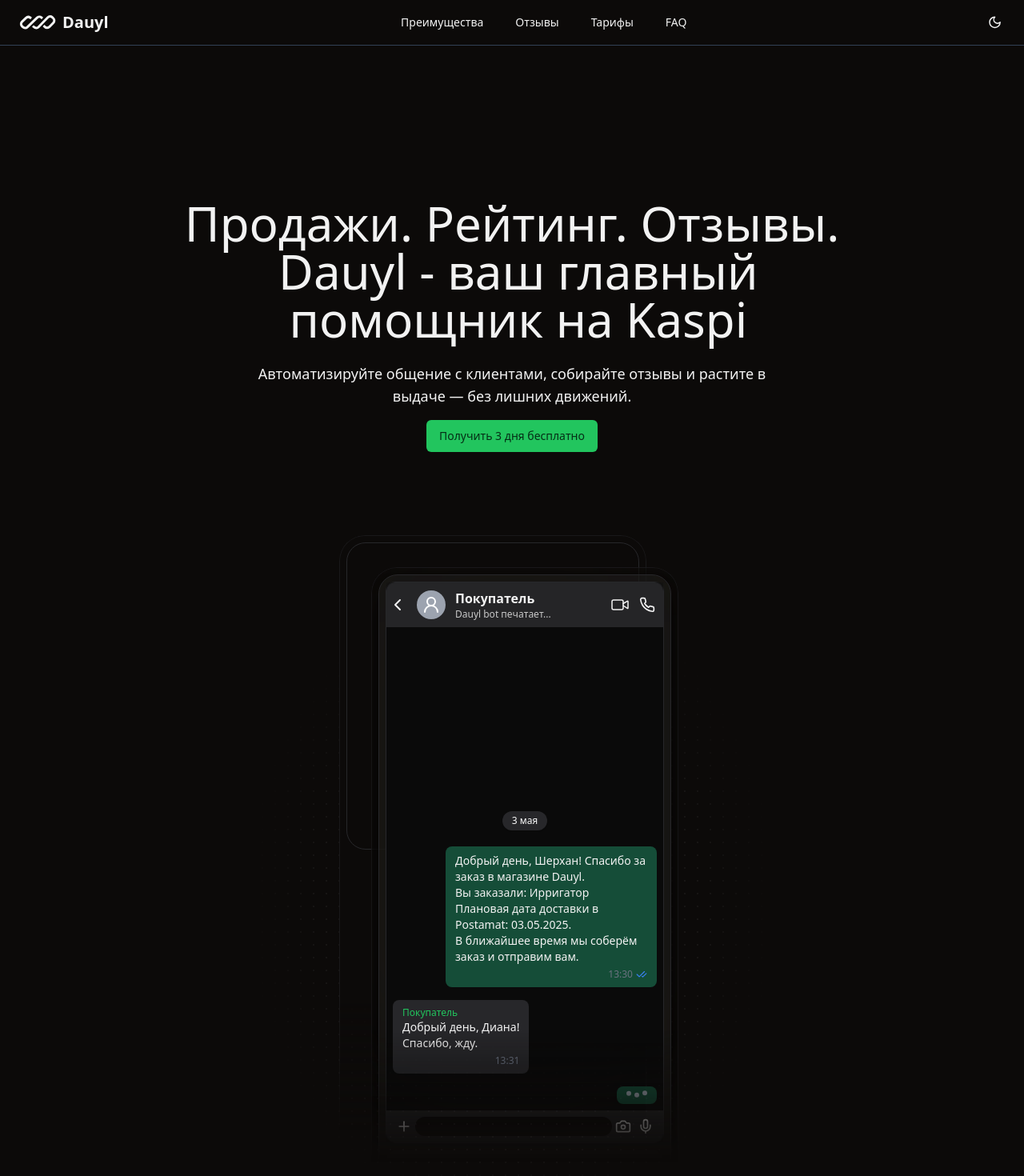
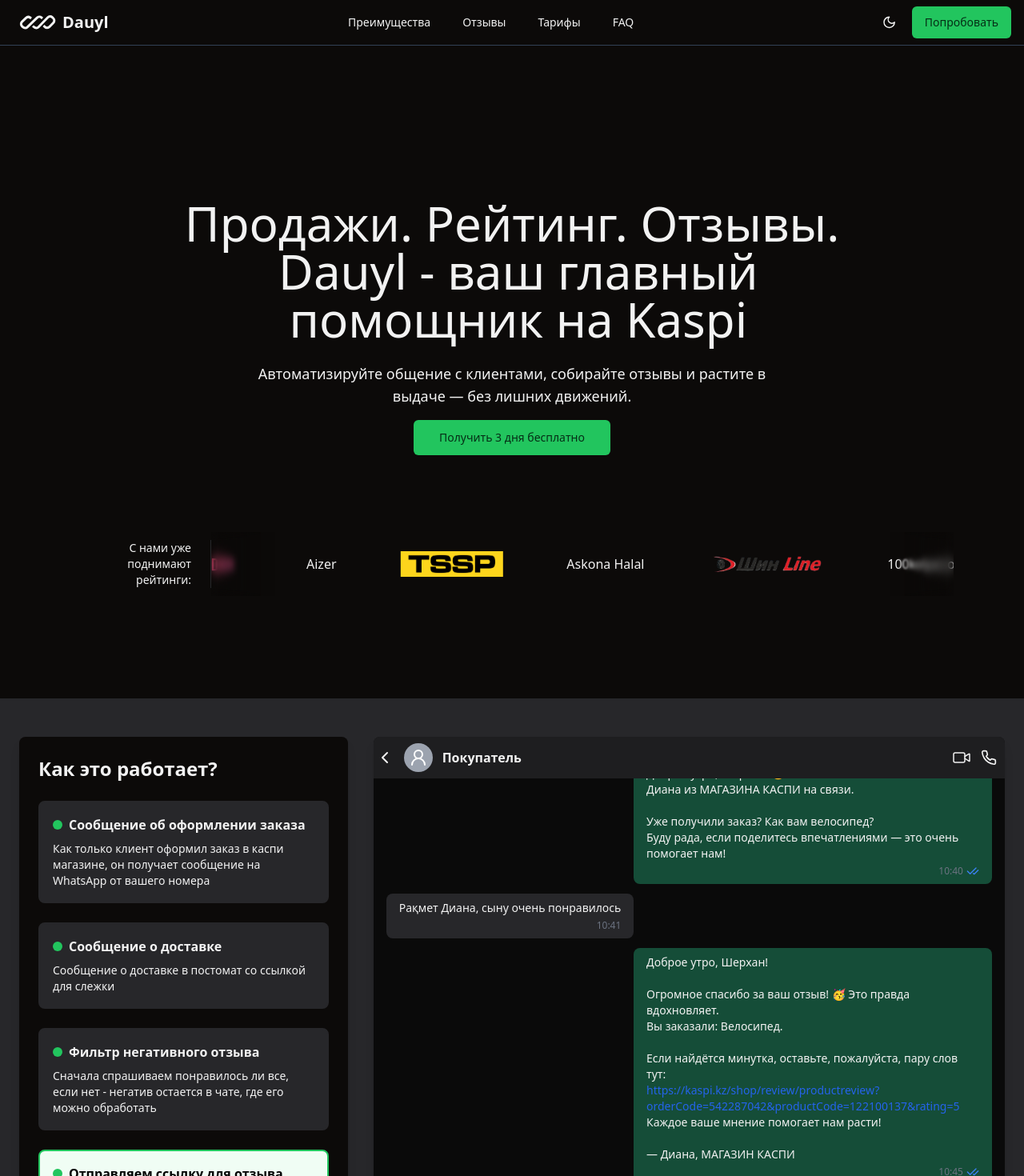
Before and after one commit to Asylniet/dauyl-landing, a React (Vite) app: page / in a window 1280 px wide. Shown: the top 1470 px of the page at 80% size. Built offline with nearby package versions, Linux system fonts and the light colour scheme.

Commit message:
fix: landing

```diff
--- a/src/App.tsx
+++ b/src/App.tsx
@@ -24,9 +24,9 @@ function App() {
       <Features />
       <Services />
       <Cta />
+      <Pricing />
       <Testimonials />
       {/*<Team />*/}
-      <Pricing />
       {/*<Newsletter />*/}
       <FAQ />
       <Footer />
--- a/src/components/Cta.tsx
+++ b/src/components/Cta.tsx
@@ -5,7 +5,7 @@ export const Cta = () => {
   return (
     <section
       id="cta"
-      className="bg-muted/50 py-16 my-24 sm:my-32"
+      className="bg-muted/50 py-16 my-24"
     >
       <div className="container lg:grid lg:grid-cols-2 place-items-center">
         <div className="lg:col-start-1">
--- a/src/components/Navbar.tsx
+++ b/src/components/Navbar.tsx
@@ -11,10 +11,11 @@ import {
   SheetTitle,
   SheetTrigger,
 } from '@/components/ui/sheet';
-import { buttonVariants } from './ui/button';
+import { Button, buttonVariants } from './ui/button';
 import { Menu } from 'lucide-react';
 import { ModeToggle } from './mode-toggle';
 import { LogoIcon } from './Icons';
+import { env } from '@/lib/env.ts';
 
 interface RouteProps {
   href: string;
@@ -60,7 +61,15 @@ export const Navbar = () => {
           {/* mobile */}
           <span className="flex md:hidden">
             <ModeToggle />
-
+            <Button asChild>
+              <a
+                target="_blank"
+                rel="noreferrer noopener"
+                href={`${env().VITE_APP_URL}/register`}
+              >
+                Попробовать
+              </a>
+            </Button>
             <Sheet
               open={isOpen}
               onOpenChange={setIsOpen}
@@ -125,6 +134,15 @@ export const Navbar = () => {
 
           <div className="hidden md:flex gap-2">
             <ModeToggle />
+            <Button asChild>
+              <a
+                target="_blank"
+                rel="noreferrer noopener"
+                href={`${env().VITE_APP_URL}/register`}
+              >
+                Попробовать
+              </a>
+            </Button>
           </div>
         </NavigationMenuList>
       </NavigationMenu>
--- a/src/components/Pricing.tsx
+++ b/src/components/Pricing.tsx
@@ -74,7 +74,7 @@ const pricingList: PricingProps[] = [
       'Без блокировок',
       'С кнопками для взаимодействий',
     ],
-    bottomText: 'Для подключения имеется единаразовая оплата в размере 299 990₸',
+    bottomText: 'Для подключения имеется единоразовая оплата в размере 299 990₸',
     archiveNumber: 300,
   },
 ];
@@ -151,7 +151,7 @@ export const Pricing = () => {
                   </span>
                 ))}
                 {pricing.bottomText && (
-                  <div className="text-sm text-muted-foreground mt-4">
+                  <div className="font-bold text-muted-foreground mt-4 text-center">
                     {pricing.bottomText}
                   </div>
                 )}
--- a/src/components/Services.tsx
+++ b/src/components/Services.tsx
@@ -31,7 +31,7 @@ const serviceList: ServiceProps[] = [
 
 export const Services = () => {
   return (
-    <section className="container py-24 sm:py-32">
+    <section className="container py-24">
       <div className="grid lg:grid-cols-[1fr,1fr] gap-8 place-items-center">
         <div>
           <h2 className="text-3xl md:text-4xl font-bold">
--- a/src/components/hero-section.tsx
+++ b/src/components/hero-section.tsx
@@ -1,30 +1,30 @@
 import { LogoCloud } from './logo-cloud';
 import { TextEffect } from '@/components/ui/text-effect.tsx';
-import { AnimatedGroup } from '@/components/ui/animated-group';
-import WhatsAppChat from '@/components/whatsapp-chat.tsx';
-import { MESSAGES } from '@/lib/constants.tsx';
+// import { AnimatedGroup } from '@/components/ui/animated-group';
+// import WhatsAppChat from '@/components/whatsapp-chat.tsx';
+// import { MESSAGES } from '@/lib/constants.tsx';
 import { Button } from '@/components/ui/button.tsx';
 import { env } from '@/lib/env.ts';
 
-const transitionVariants = {
-  item: {
-    hidden: {
-      opacity: 0,
-      filter: 'blur(12px)',
-      y: 12,
-    },
-    visible: {
-      opacity: 1,
-      filter: 'blur(0px)',
-      y: 0,
-      transition: {
-        type: 'spring',
-        bounce: 0.3,
-        duration: 1.5,
-      },
-    },
-  },
-};
+// const transitionVariants = {
+//   item: {
+//     hidden: {
+//       opacity: 0,
+//       filter: 'blur(12px)',
+//       y: 12,
+//     },
+//     visible: {
+//       opacity: 1,
+//       filter: 'blur(0px)',
+//       y: 0,
+//       transition: {
+//         type: 'spring',
+//         bounce: 0.3,
+//         duration: 1.5,
+//       },
+//     },
+//   },
+// };
 
 export default function HeroSection() {
   return (
@@ -51,51 +51,51 @@ export default function HeroSection() {
                 Автоматизируйте общение с клиентами, собирайте отзывы и растите в выдаче — без лишних движений.
               </TextEffect>
 
-              <Button className="w-auto my-4" asChild>
+              <Button className="w-auto my-4" size="lg" asChild>
                 <a
                   target="_blank"
                   rel="noreferrer noopener"
-                  href={`https://wa.me/${env().VITE_SUPPORT_NUMBER}?text=Хочу подключить авторассылку Dauyl`}
+                  href={`${env().VITE_APP_URL}/register`}
                 >
                   Получить 3 дня бесплатно
                 </a>
               </Button>
 
-              <AnimatedGroup
-                variants={{
-                  container: {
-                    visible: {
-                      transition: {
-                        staggerChildren: 0.05,
-                        delayChildren: 0.75,
-                      },
-                    },
-                  },
-                  ...transitionVariants,
-                }}
-                className="mt-12"
-              >
-                <div
-                  aria-hidden
-                  className="bg-radial from-primary/50 dark:from-primary/25 relative mx-auto mt-32 max-w-2xl to-transparent to-55% text-left">
-                  <div
-                    className="hidden sm:block bg-background border-border/50 absolute inset-0 mx-auto w-96 -translate-x-3 -translate-y-10 rounded-[2rem] border p-2 [mask-image:linear-gradient(to_bottom,#000_70%,transparent_90%)] sm:-translate-x-6">
-                    <div
-                      className="relative h-96 overflow-hidden rounded-[1.5rem] border p-2 pb-12 before:absolute before:inset-0 before:bg-[repeating-linear-gradient(-45deg,var(--color-border),var(--color-border)_1px,transparent_1px,transparent_6px)] before:opacity-50"></div>
-                  </div>
-                  <div
-                    className="bg-muted dark:bg-background/50 border-border/50 mx-auto w-full sm:w-96 sm:translate-x-4 rounded-[2rem] border p-2 backdrop-blur-3xl [mask-image:linear-gradient(to_bottom,#000_70%,transparent_90%)]">
-                    <div
-                      className="bg-background space-y-2 overflow-hidden rounded-[1.5rem] border p-2 shadow-xl dark:bg-white/5 dark:shadow-black dark:backdrop-blur-3xl">
-                      <WhatsAppChat contactName="Покупатель" animationSpeed={1} messages={MESSAGES} />
-
-                      <div className="bg-muted rounded-[1rem] p-4 pb-16 dark:bg-white/5"></div>
-                    </div>
-                  </div>
-                  <div
-                    className="absolute -z-10 inset-0 bg-[radial-gradient(#e5e7eb_1px,transparent_1px)] mix-blend-overlay [background-size:16px_16px] [mask-image:radial-gradient(ellipse_50%_50%_at_50%_50%,#000_70%,transparent_100%)] dark:opacity-5" />
-                </div>
-              </AnimatedGroup>
+              {/*<AnimatedGroup*/}
+              {/*  variants={{*/}
+              {/*    container: {*/}
+              {/*      visible: {*/}
+              {/*        transition: {*/}
+              {/*          staggerChildren: 0.05,*/}
+              {/*          delayChildren: 0.75,*/}
+              {/*        },*/}
+              {/*      },*/}
+              {/*    },*/}
+              {/*    ...transitionVariants,*/}
+              {/*  }}*/}
+              {/*  className="mt-12"*/}
+              {/*>*/}
+              {/*  <div*/}
+              {/*    aria-hidden*/}
+              {/*    className="bg-radial from-primary/50 dark:from-primary/25 relative mx-auto mt-32 max-w-2xl to-transparent to-55% text-left">*/}
+              {/*    <div*/}
+              {/*      className="hidden sm:block bg-background border-border/50 absolute inset-0 mx-auto w-96 -translate-x-3 -translate-y-10 rounded-[2rem] border p-2 [mask-image:linear-gradient(to_bottom,#000_70%,transparent_90%)] sm:-translate-x-6">*/}
+              {/*      <div*/}
+              {/*        className="relative h-96 overflow-hidden rounded-[1.5rem] border p-2 pb-12 before:absolute before:inset-0 before:bg-[repeating-linear-gradient(-45deg,var(--color-border),var(--color-border)_1px,transparent_1px,transparent_6px)] before:opacity-50"></div>*/}
+              {/*    </div>*/}
+              {/*    <div*/}
+              {/*      className="bg-muted dark:bg-background/50 border-border/50 mx-auto w-full sm:w-96 sm:translate-x-4 rounded-[2rem] border p-2 backdrop-blur-3xl [mask-image:linear-gradient(to_bottom,#000_70%,transparent_90%)]">*/}
+              {/*      <div*/}
+              {/*        className="bg-background space-y-2 overflow-hidden rounded-[1.5rem] border p-2 shadow-xl dark:bg-white/5 dark:shadow-black dark:backdrop-blur-3xl">*/}
+              {/*        <img src="/kaspi-screen.jpg" className="w-full h-full rounded-[1.5rem]" />*/}
+              {/*        */}
+              {/*        <div className="bg-muted rounded-[1rem] p-4 pb-16 dark:bg-white/5"></div>*/}
+              {/*      </div>*/}
+              {/*    </div>*/}
+              {/*    <div*/}
+              {/*      className="absolute -z-10 inset-0 bg-[radial-gradient(#e5e7eb_1px,transparent_1px)] mix-blend-overlay [background-size:16px_16px] [mask-image:radial-gradient(ellipse_50%_50%_at_50%_50%,#000_70%,transparent_100%)] dark:opacity-5" />*/}
+              {/*  </div>*/}
+              {/*</AnimatedGroup>*/}
             </div>
           </div>
         </section>
--- a/src/components/logo-cloud.tsx
+++ b/src/components/logo-cloud.tsx
@@ -63,7 +63,7 @@ export const LogoCloud = () => {
                 <div className="flex items-center gap-2">
                   {partner.logo ? (
                     <img
-                      className="mx-auto h-8 w-fit"
+                      className="mx-auto h-8 w-auto"
                       src={partner.logo}
                       alt={partner.name}
                       height="32"
@@ -71,8 +71,8 @@ export const LogoCloud = () => {
                     />
                   ) : (
                     <span>
-                                            {partner.name}
-                                        </span>
+                      {partner.name}
+                    </span>
                   )}
                 </div>
               ))}
```
Also changed, not shown: public/kaspi-screen.jpg (added).
